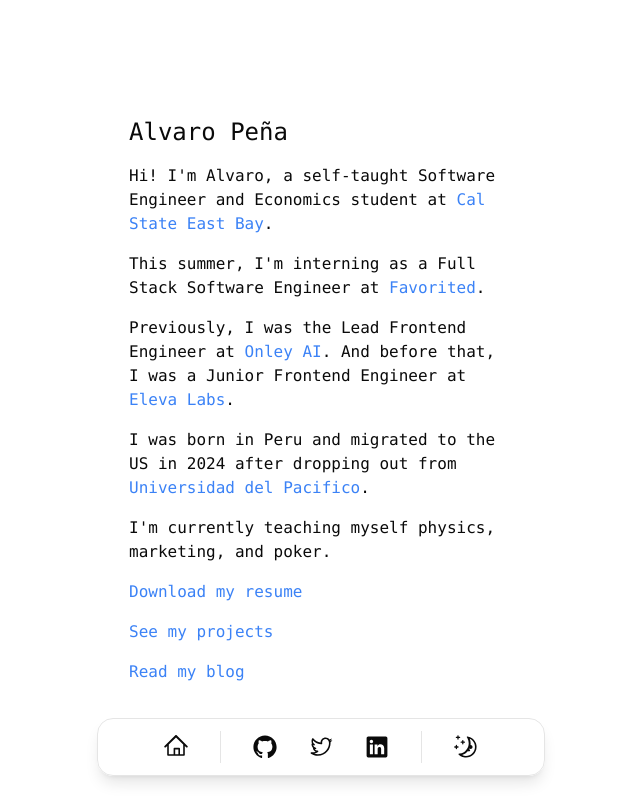
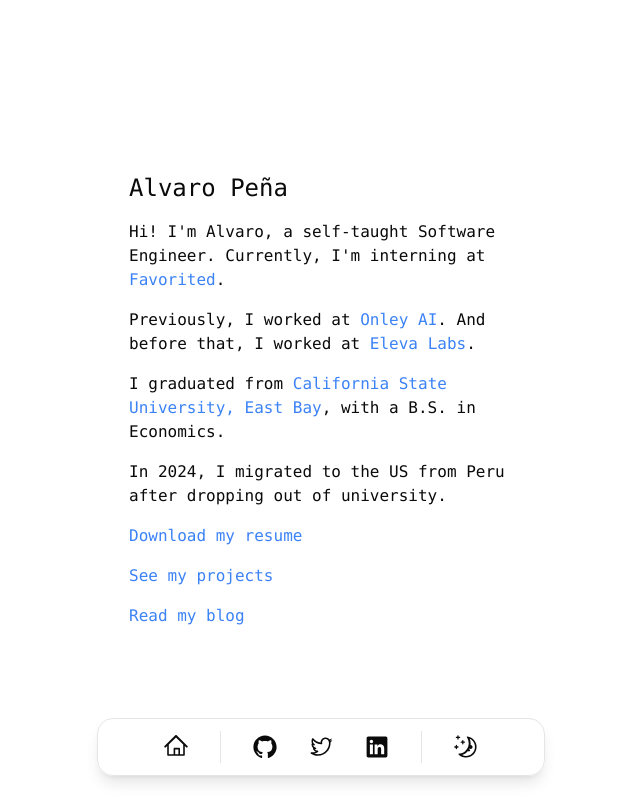
Before and after one commit to alvropena/alvropena.com, a Next.js app: page / in a window 1280 px wide. Shown: the whole page, without its empty margins (319-959 px from the left). Built offline with nearby package versions, Linux system fonts and the light colour scheme.

Commit message:
Update personal information in Home component

```diff
--- a/app/page.tsx
+++ b/app/page.tsx
@@ -5,20 +5,7 @@ export default function Home() {
     <div className="max-w-sm flex flex-col gap-4">
       <h1 className="text-2xl">Alvaro Peña</h1>
       <p>
-        Hi! I&apos;m Alvaro, a self-taught Software Engineer and Economics
-        student at{" "}
-        <Link
-          href="https://www.csueastbay.edu/"
-          className="text-blue-500"
-          target="_blank"
-          rel="noopener noreferrer"
-        >
-          Cal State East Bay
-        </Link>
-        .
-      </p>
-      <p>
-        This summer, I&apos;m interning as a Full Stack Software Engineer at{" "}
+        Hi! I&apos;m Alvaro, a self-taught Software Engineer. Currently, I&apos;m interning at{" "}
         <Link
           href="https://www.linkedin.com/company/favapp/"
           className="text-blue-500"
@@ -29,8 +16,9 @@ export default function Home() {
         </Link>
         .
       </p>
+
       <p>
-        Previously, I was the Lead Frontend Engineer at{" "}
+        Previously, I worked at{" "}
         <Link
           href="https://www.linkedin.com/company/onley-ai/"
           className="text-blue-500"
@@ -39,7 +27,8 @@ export default function Home() {
         >
           Onley AI
         </Link>
-        . And before that, I was a Junior Frontend Engineer at{" "}
+        .
+        And before that, I worked at{" "}
         <Link
           href="https://www.linkedin.com/company/eleva-labs/"
           className="text-blue-500"
@@ -50,21 +39,24 @@ export default function Home() {
         </Link>
         .
       </p>
+
       <p>
-        I was born in Peru and migrated to the US in 2024 after dropping out
-        from{" "}
+        I graduated from{" "}
         <Link
-          href="https://www.up.edu.pe/"
+          href="https://www.csueastbay.edu/"
           className="text-blue-500"
           target="_blank"
           rel="noopener noreferrer"
         >
-          Universidad del Pacifico
-        </Link>.
+          California State University, East Bay
+        </Link>
+        {", "}with a B.S. in Economics.
       </p>
+
       <p>
-        I&apos;m currently teaching myself physics, marketing, and poker.
+        In 2024, I migrated to the US from Peru after dropping out of university.
       </p>
+
       <p>
         <Link
           href="https://drive.google.com/file/d/1zYUmIjZYaW450Pq-U6HxoqtIBEuUg5j1/view?usp=sharing"
```
